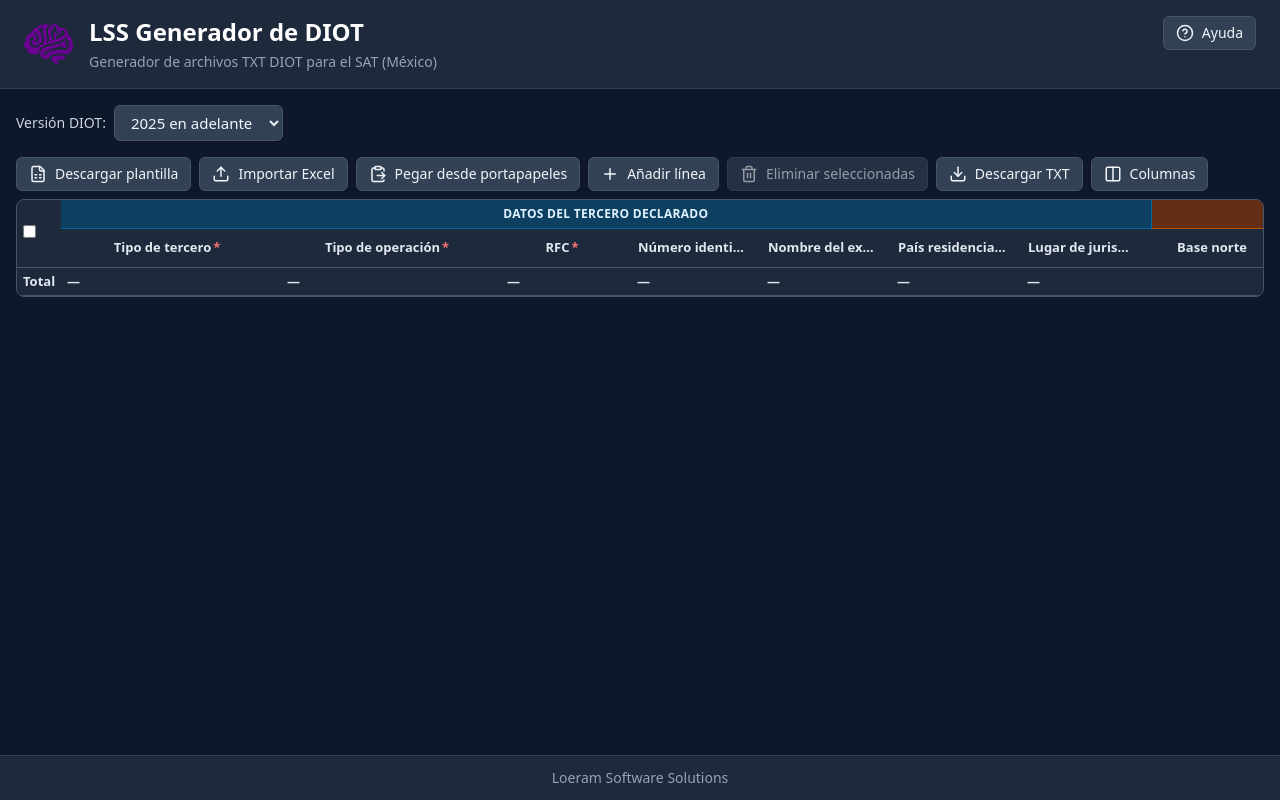
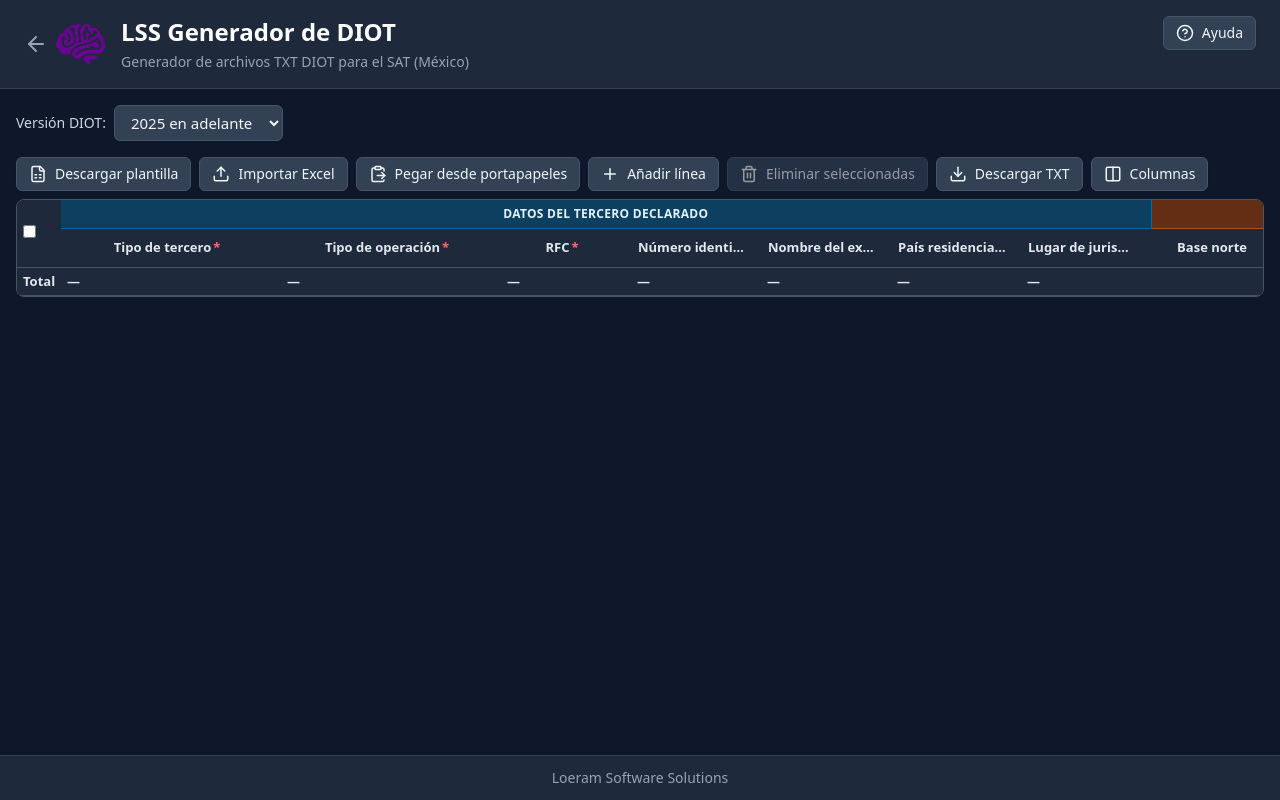
Before and after one commit to luislui/lss-diot, a React (Vite) app: page / in a window 1280 px wide. Built offline with nearby package versions, Linux system fonts and the light colour scheme.

Commit message:
Se agrega flecha, para regresar a /

```diff
--- a/src/App.tsx
+++ b/src/App.tsx
@@ -7,7 +7,7 @@
 import { HelpModal } from './components/HelpModal'
 import { DuplicateRfcModal } from './components/DuplicateRfcModal'
 import { ColumnVisibilityModal } from './components/ColumnVisibilityModal'
-import { HelpCircle } from 'lucide-react'
+import { HelpCircle, ArrowLeft } from 'lucide-react'
 import { getSchema, createEmptyRow, type DiotVersion } from './schemas/diotSchemas'
 import { getHiddenColumnIds, setHiddenColumnIds } from './utils/columnVisibility'
 import { getStoredDiotVersion, setStoredDiotVersion } from './utils/diotVersionStorage'
@@ -160,7 +160,8 @@
       <header className="border-b border-slate-200 bg-white px-6 py-4 shadow-sm dark:border-slate-700 dark:bg-slate-800">
         <div className="flex items-start justify-between gap-4">
           <div className="flex items-center gap-4">
-            <a href="https://www.loeramsoft.com" target="_blank" rel="noopener noreferrer" className="shrink-0" aria-label="Loeram Software Solutions">
+            <a href="/" className="flex shrink-0 items-center gap-2 text-slate-600 hover:text-slate-900 dark:text-slate-400 dark:hover:text-slate-100" aria-label="Volver al inicio">
+              <ArrowLeft size={24} aria-hidden />
               <img src={logoShort} alt="Loeram" className="h-10 w-auto object-contain" />
             </a>
             <div>
```
